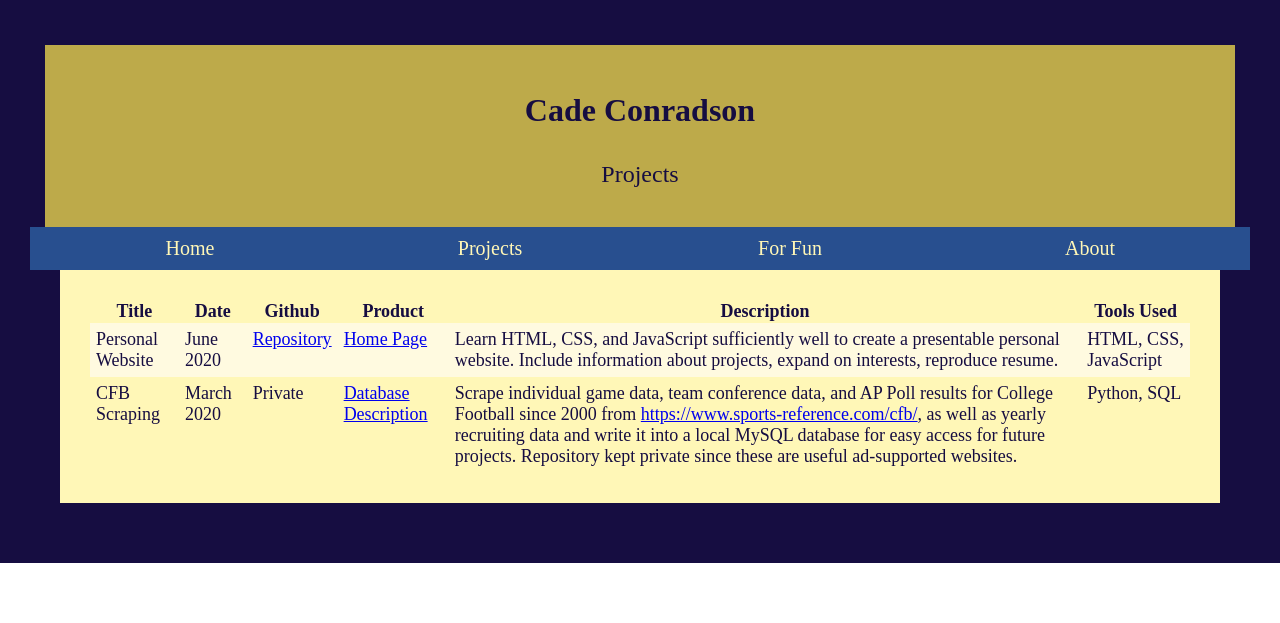
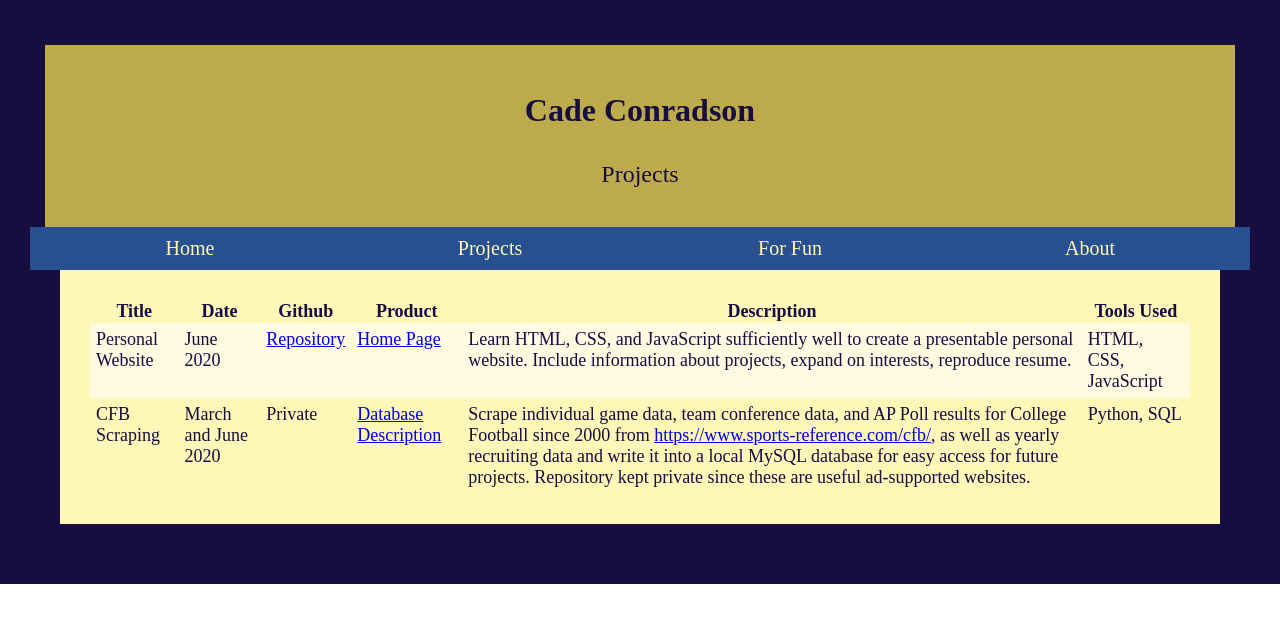
Before and after one commit to cconradson/cconradson.github.io, a Jekyll site: the page built from projects.html, in a window 1280 px wide. Shown: the top 623 px of the page. Built offline with Jekyll 4.4.1, drawn with Linux system fonts in a browser that asks for light colours.

Commit message:
projects update

```diff
--- a/about.html
+++ b/about.html
@@ -55,7 +55,7 @@ skillClosed = true;
 </script>
 
 <div class="body">
-	<p>Data Analyst</p>
+	<p style="font-weight:bold">Data Analyst</p>
 	<p>I am currently open to and looking for new opportunities.</p>
 	<p>If you do not have my contact information, please make initial contact through a <a href="https://www.linkedin.com/in/cade-conradson-636745171/">LinkedIn</a> message.</p>
 </div>
--- a/projects.html
+++ b/projects.html
@@ -24,7 +24,7 @@ title: Projects
 		</tr>
 		<tr>
 			<td>CFB Scraping</td>
-			<td>March 2020</td>
+			<td>March and June 2020</td>
 			<td>Private</td>
 			<td><a href="https://docs.google.com/document/d/e/2PACX-1vT3MSJ4Y64Y8MhFteQ9zOmgCWOlQ-cO91m-UgBsc_qgCvqqQZbDnXCt2lnmU5Dmt-BtzeHGdSeO6_Ws/pub">Database Description</a></td>
 			<td>Scrape individual game data, team conference data, and AP Poll results for College Football since 2000 from <a href="https://www.sports-reference.com/cfb/">https://www.sports-reference.com/cfb/</a>, as well as yearly recruiting data and write it into a local MySQL database for easy access for future projects. Repository kept private since these are useful ad-supported websites.</td>
```
